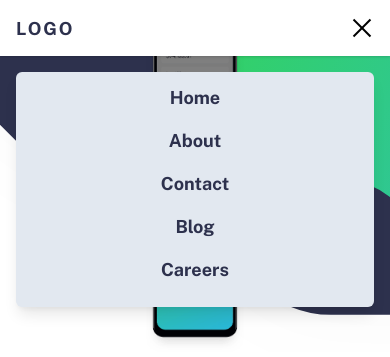
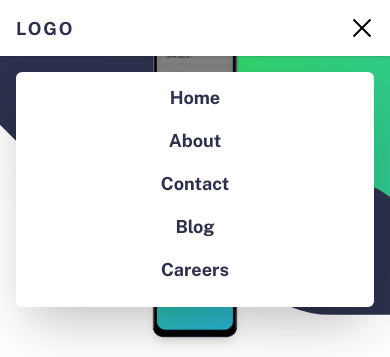
Before and after one commit to guidefari/easybank-tailwind-template, a website built with Parcel: page src/index.html in a window 390 px wide. Both pictures are taken after a click on the button 350 px from the left and 28 px from the top of the page. Shown: the top 357 px of the page. Built offline with nearby package versions, Linux system fonts and the light colour scheme.

Commit message:
navbar touch up

```diff
--- a/src/assets/css/menu.css
+++ b/src/assets/css/menu.css
@@ -2,11 +2,11 @@
 
 
 
-@media (min-width: 577px) {
+/* @media (min-width: 577px) {
   .pt-scroll {
     padding-top: 51px;
   }
-}
+} */
 
   .nav-sticky {
     position: fixed!important;
--- a/src/index.html
+++ b/src/index.html
@@ -27,7 +27,7 @@
 
       </nav>
       <!-- Menu is the tray containing the nav links -->
-      <div id="menu" class="flex-col items-center self-end hidden w-11/12 h-full py-1 pb-4 mx-auto mt-4 text-center transition duration-500 ease-in-out bg-gray-300 rounded-md shadow-lg sm:hidden sm:w-auto sm:self-center sm:flex sm:flex-row sm:py-0 sm:pb-0">
+      <div id="menu" class="flex-col items-center self-end hidden w-11/12 h-full py-1 pb-4 mx-auto mt-4 text-center transition duration-500 ease-in-out bg-white rounded-md shadow-2xl sm:hidden sm:w-auto sm:self-center sm:flex sm:flex-row sm:py-0 sm:pb-0">
         <a class="w-full py-2 text-lg font-bold no-underline text-dark hover:text-red sm:w-auto sm:pr-4 sm:py-1 sm:pt-2" href="/#">Home</a>
         <a class="w-full py-2 text-lg font-bold no-underline text-dark hover:text-red sm:w-auto sm:px-4 sm:py-1 sm:pt-2" href="/#">About</a>
         <a class="w-full py-2 text-lg font-bold no-underline text-dark hover:text-red sm:w-auto sm:px-4 sm:py-1 sm:pt-2" href="/#">Contact</a>
```
